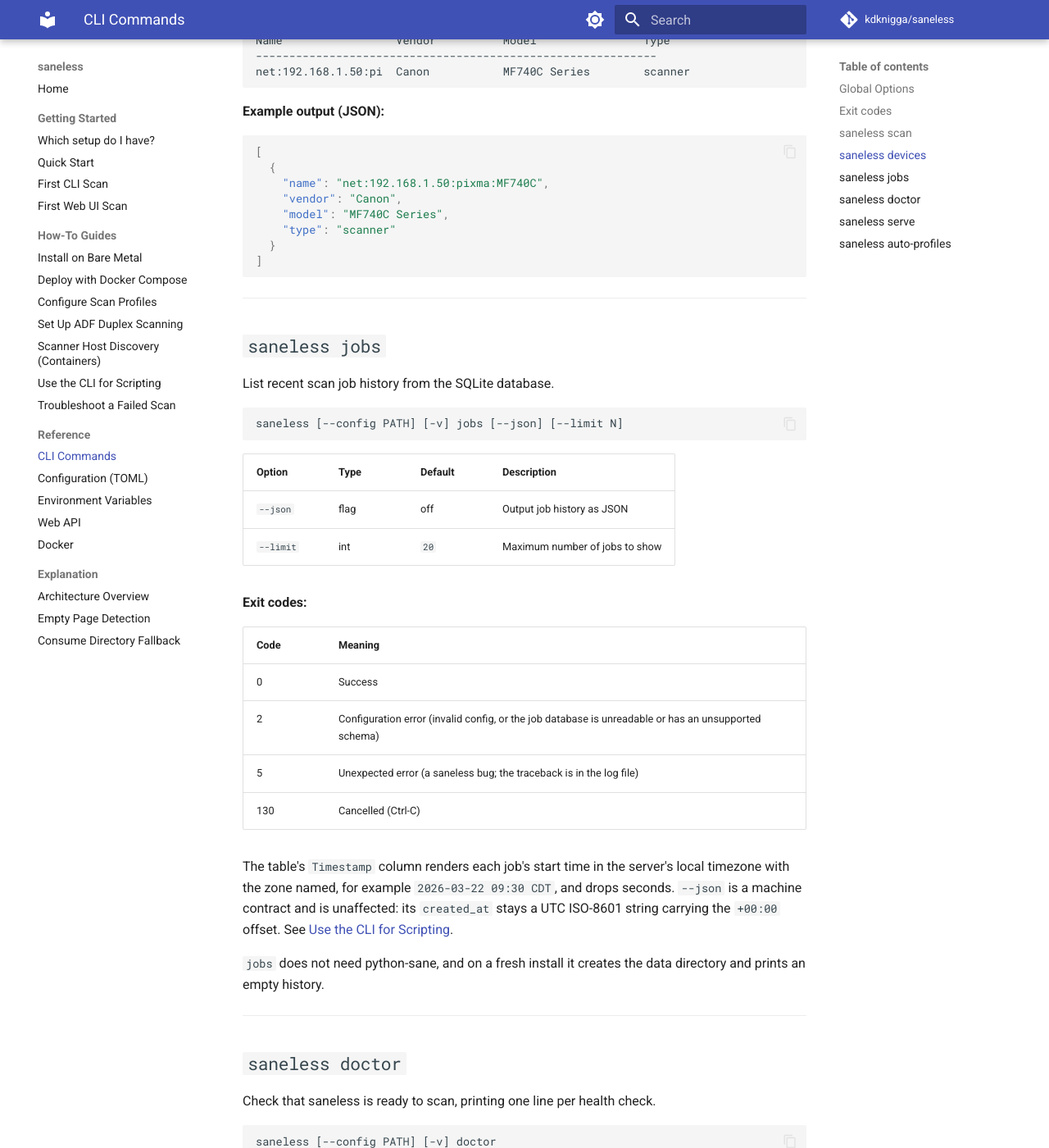
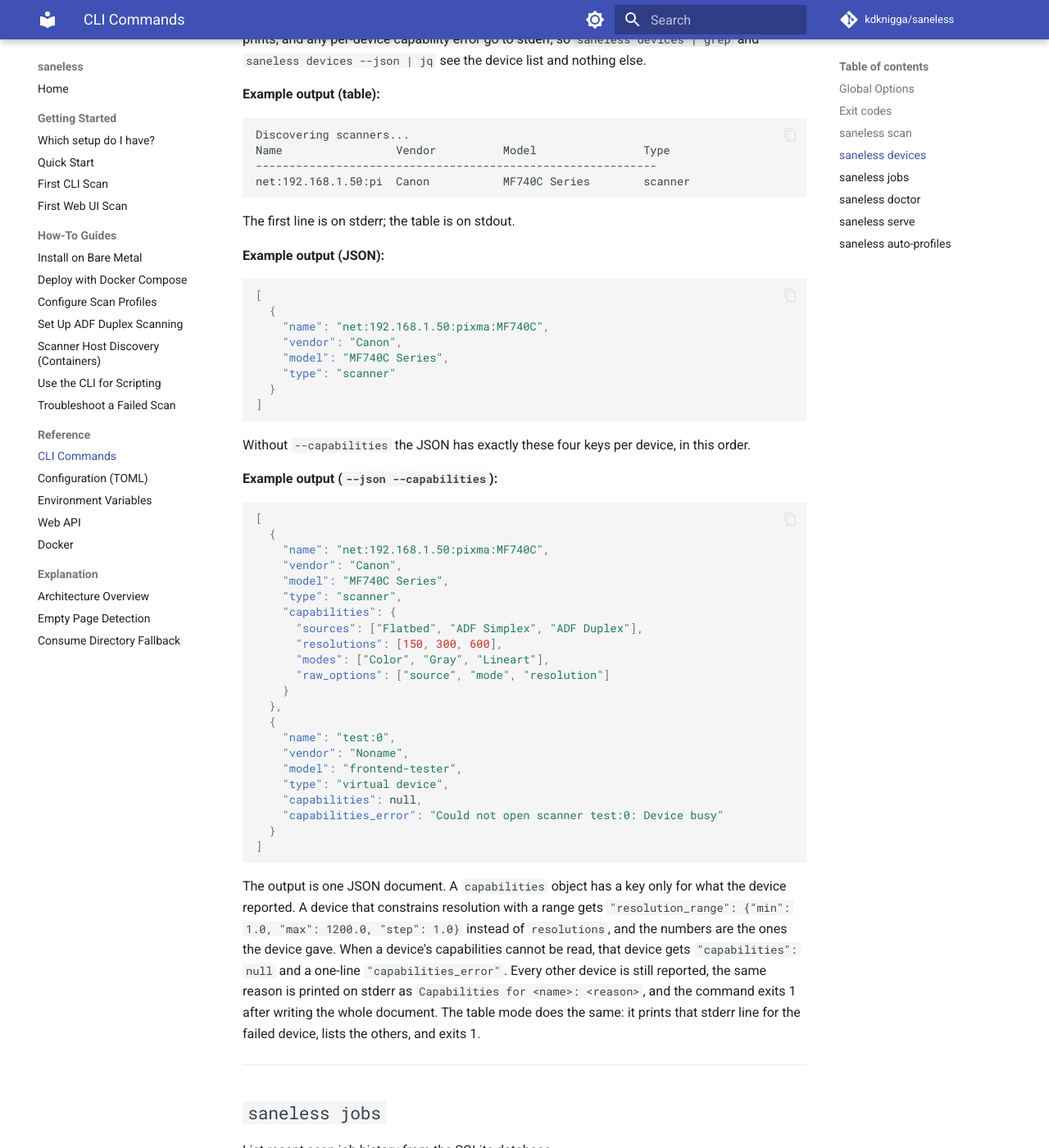
Before and after one commit to kdknigga/saneless, an MkDocs documentation site: the page built from docs/reference/cli-commands.md, in a window 1280 px wide and 1400 px high, scrolled down 3639 px. Shown: the whole window at 82% size. Built offline with MkDocs 1.6.1 and Material for MkDocs 9.7.7, drawn with Linux system fonts in a browser that asks for light colours; comment, search, counter and statistics services are not loaded; some of the changed text lies outside the part shown.

Commit message:
docs(32-08): document the devices JSON capabilities shape and the serve bind
- cli-commands.md: the --json --capabilities example with capabilities_error,
  status lines on stderr, exit 1 after a failed probe; serve --port 0, IPv6,
  the stderr Serving on line, and --host taking an address
- cli-scripting.md: the same devices JSON shape and a jq recipe for failures
- first-cli-scan.md: the status line is on stderr
- cli.py names all six commands in its docstring and stops exporting _truncate

Co-Authored-By: Claude Opus 5 <noreply@anthropic.com>
Claude-Session: https://claude.ai/code/session_014cDLWnaTZaPFEjHjuecuzR

````diff
--- a/docs/reference/cli-commands.md
+++ b/docs/reference/cli-commands.md
@@ -75,17 +75,19 @@ saneless [--config PATH] [-v] devices [--json] [--capabilities]
 | Option | Type | Default | Description |
 |--------|------|---------|-------------|
 | `--json` | flag | off | Output device list as JSON |
-| `--capabilities` | flag | off | Show each device's sources, modes and resolution support — either a list of values or a minimum/maximum/step range, whichever the device reports — plus its raw SANE option names |
+| `--capabilities` | flag | off | Show each device's sources, modes and resolution support — either a list of values or a minimum/maximum/step range, whichever the device reports — plus its raw SANE option names. With `--json`, each device object gains a `capabilities` object |
 
 **Exit codes:**
 
 | Code | Meaning |
 |------|---------|
 | 0 | Success (even if no devices found) |
-| 1 | Scan error (SANE failed while listing devices or reading capabilities) |
+| 1 | Scan error (SANE failed while listing devices, or at least one device's capabilities could not be read; the other devices are still reported) |
 | 2 | Configuration error (invalid config, or python-sane not installed) |
 | 5 | Unexpected error (a saneless bug; the traceback is in the log file) |
 | 130 | Cancelled (Ctrl-C) |
+
+Only data goes to stdout. The `Discovering scanners...` status line, which the table mode prints, and any per-device capability error go to stderr, so `saneless devices | grep` and `saneless devices --json | jq` see the device list and nothing else.
 
 **Example output (table):**
 
@@ -95,6 +97,8 @@ Name                 Vendor          Model                Type
 ------------------------------------------------------------
 net:192.168.1.50:pi  Canon           MF740C Series        scanner
 ```
+
+The first line is on stderr; the table is on stdout.
 
 **Example output (JSON):**
 
@@ -108,6 +112,37 @@ net:192.168.1.50:pi  Canon           MF740C Series        scanner
   }
 ]
 ```
+
+Without `--capabilities` the JSON has exactly these four keys per device, in this order.
+
+**Example output (`--json --capabilities`):**
+
+```json
+[
+  {
+    "name": "net:192.168.1.50:pixma:MF740C",
+    "vendor": "Canon",
+    "model": "MF740C Series",
+    "type": "scanner",
+    "capabilities": {
+      "sources": ["Flatbed", "ADF Simplex", "ADF Duplex"],
+      "resolutions": [150, 300, 600],
+      "modes": ["Color", "Gray", "Lineart"],
+      "raw_options": ["source", "mode", "resolution"]
+    }
+  },
+  {
+    "name": "test:0",
+    "vendor": "Noname",
+    "model": "frontend-tester",
+    "type": "virtual device",
+    "capabilities": null,
+    "capabilities_error": "Could not open scanner test:0: Device busy"
+  }
+]
+```
+
+The output is one JSON document. A `capabilities` object has a key only for what the device reported. A device that constrains resolution with a range gets `"resolution_range": {"min": 1.0, "max": 1200.0, "step": 1.0}` instead of `resolutions`, and the numbers are the ones the device gave. When a device's capabilities cannot be read, that device gets `"capabilities": null` and a one-line `"capabilities_error"`. Every other device is still reported, the same reason is printed on stderr as `Capabilities for <name>: <reason>`, and the command exits 1 after writing the whole document. The table mode does the same: it prints that stderr line for the failed device, lists the others, and exits 1.
 
 ---
 
@@ -199,15 +234,19 @@ saneless [--config PATH] [-v] serve [--host ADDR] [--port N]
 
 | Option | Type | Default | Description |
 |--------|------|---------|-------------|
-| `--host` | TEXT | `0.0.0.0` (from config) | Bind address. The default `0.0.0.0` listens on all network interfaces |
-| `--port` | int | `8080` (from config) | Bind port |
+| `--host` | TEXT | `0.0.0.0` (from config) | Bind address. The default `0.0.0.0` listens on all network interfaces. IPv6 addresses such as `::1` or `::` work too |
+| `--port` | int | `8080` (from config) | Bind port. `--port 0` lets the OS choose a free port |
+
+Once the address is bound, `serve` prints `Serving on http://<host>:<port>` to stderr and logs the same line. The port on that line is the one actually bound, so with `--port 0` it names the port the OS chose. An IPv6 address is shown in brackets, for example `Serving on http://[::1]:43127`.
+
+`--host` takes an address. A hostname is resolved and only its first address is bound. Binding `::` listens on IPv6 only, not on IPv4 as well; the default `0.0.0.0` listens on IPv4.
 
 **Exit codes:**
 
 | Code | Meaning |
 |------|---------|
 | 0 | Clean shutdown, including Ctrl-C once the web server is running |
-| 2 | Cannot start (port already in use, web server failed to start, SANE could not be initialised, python-sane not installed, invalid config, or the job database is unreadable or has an unsupported schema) |
+| 2 | Cannot start (port already in use, a host that does not resolve or an address that cannot be bound, web server failed to start, SANE could not be initialised, python-sane not installed, invalid config, or the job database is unreadable or has an unsupported schema) |
 | 3 | Malformed Paperless URL |
 | 5 | Unexpected error (a saneless bug; the traceback is in the stream, not a file -- `serve` writes none) |
 | 130 | Cancelled (Ctrl-C before the web server has started) |
````
Also changed, not shown: docs/getting-started/first-cli-scan.md (+2 -0 lines), docs/how-to/cli-scripting.md (+35 -0 lines), 1 other file.
